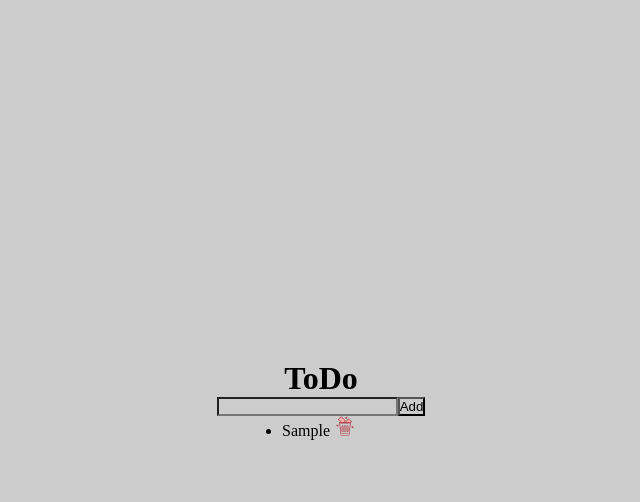
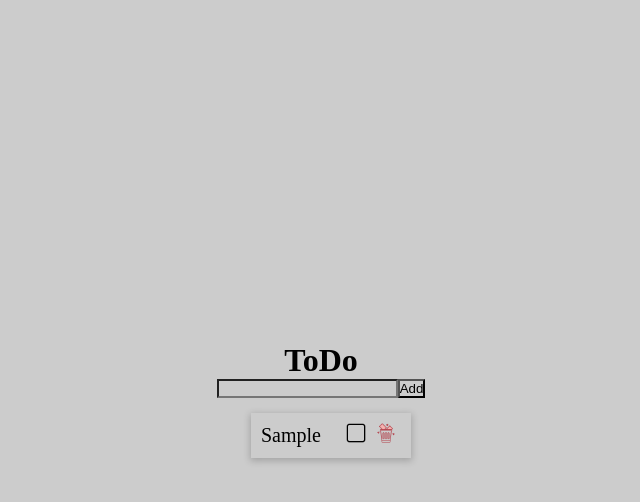
Before and after one commit to williandeitosi/ToDo-List, a React (Vite) app: page / in a window 1280 px wide. Both pictures are taken after typing "Sample" into the empty fields and a click on the button "Add". Shown: the top 502 px of the page, without its empty margins (319-959 px from the left). Built offline with nearby package versions, Linux system fonts and the light colour scheme.

Commit message:
create check box, and style list

```diff
--- a/src/App.css
+++ b/src/App.css
@@ -13,3 +13,16 @@
   flex-direction: column;
 
 }
+
+.done {
+  text-decoration: line-through;
+}
+
+.item {
+  display: flex;
+  justify-content: space-between;
+  align-items: center;
+  width: 100%;
+  font-size: 20px;
+  box-shadow: 0 2px 7px 1px rgba(0, 0, 0, 0.2);
+}
--- a/src/App.jsx
+++ b/src/App.jsx
@@ -2,24 +2,31 @@ import { useState } from "react";
 import "./App.css";
 import Form from "./componentes/Form/form";
 import List from "./componentes/List/List";
-import Item from "./Item/Item";
-
+import Item from "./componentes/Item/Item";
 
 function App() {
   const [items, setItems] = useState([]);
 
   function onAddItem(text) {
-
-    let it  = new Item(text)
+    let it = new Item(text);
 
     setItems([...items, it]);
   }
 
-  function onItemDeleted (item) {
+  function onItemDeleted(item) {
+    let filteredItems = items.filter((it) => it.id != item.id);
+    setItems(filteredItems);
+  }
 
-    let filteredItems = items.filter(it => it.id != item.id)
-    setItems(filteredItems)
+  function onDone(item) {
+    let updatedItems = items.map((it) => {
+      if (it.id === item.id) {
+        it.done = !it.done;
+      }
+      return it;
+    });
 
+    setItems(updatedItems);
   }
 
   return (
@@ -28,7 +35,7 @@ function App() {
 
       <Form onAddItem={onAddItem}></Form>
 
-      <List onItemDeleted={onItemDeleted} items={items}></List>
+      <List onDone={onDone} onItemDeleted={onItemDeleted} items={items}></List>
     </div>
   );
 }
--- a/src/componentes/List/List.css
+++ b/src/componentes/List/List.css
@@ -2,3 +2,10 @@ ul button {
     border: none;
     padding: 0px 5px;
 }
+
+li {
+
+    margin-top: 15px;
+    padding: 10px;
+    list-style-type: none;
+}
--- a/src/componentes/List/List.jsx
+++ b/src/componentes/List/List.jsx
@@ -1,26 +1,39 @@
 import trash from "../../assets/caixa.png";
+import check from "../../assets/check.png";
+import square from "../../assets/square.png"
 import "./List.css";
 
-function List(props) {
+function DoneImg(props) {
 
-
-
-  function deleteItem (item) {
-    console.log(item)
+  if (props.done) {
+    return (<img src={check} alt="check" width={20} />)
+  } else {
+    return (<img src={square} alt="square" width={20} />)
   }
 
+}
 
-
+function List(props) {
   return (
     <ul>
-      {props.items.map(item =>
-        <li key={item.id}>{item.text}
+      {props.items.map((item) => (
+        <li className={item.done?"done item":"item"} key={item.id}>
+          {item.text}
 
-          <button onClick={() => {props.onItemDeleted(item)}}>
-            <img src={trash} alt="trash" width={20} />
-          </button>
+          <div>
+            <button onClick={() => {props.onDone(item)}}>
+              <DoneImg done={item.done}/>
+            </button>
+            <button
+              onClick={() => {
+                props.onItemDeleted(item);
+              }}
+            >
+              <img src={trash} alt="trash" width={20} />
+            </button>
+          </div>
         </li>
-      )}
+      ))}
     </ul>
   );
 }
```
Also changed, not shown: src/assets/check.png (added), src/assets/square.png (added), src/componentes/Item/Item.jsx (renamed from src/Item/Item.jsx).
